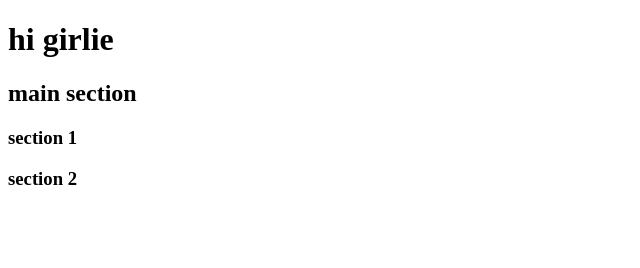
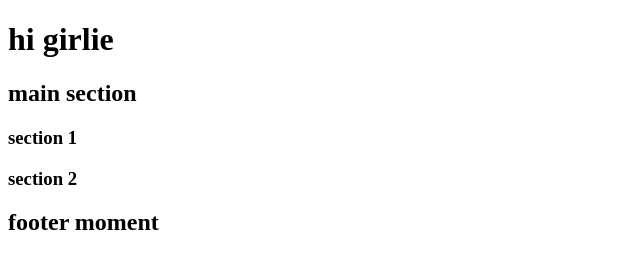
Before and after one commit to sidneyengstrom/git-demo, a plain HTML site: page index.html in a window 1280 px wide. Shown: the whole page, without its empty margins (0-640 px from the left). Drawn offline with Linux system fonts and the light colour scheme.

Commit message:
index modified on new branch, footer element added

```diff
--- a/index.html
+++ b/index.html
@@ -16,5 +16,8 @@
             <h3>section 2</h3>
         </section>
     </main>
+    <footer>
+        <h2>footer moment</h2>
+    </footer>
 </body>
 </html>
```
